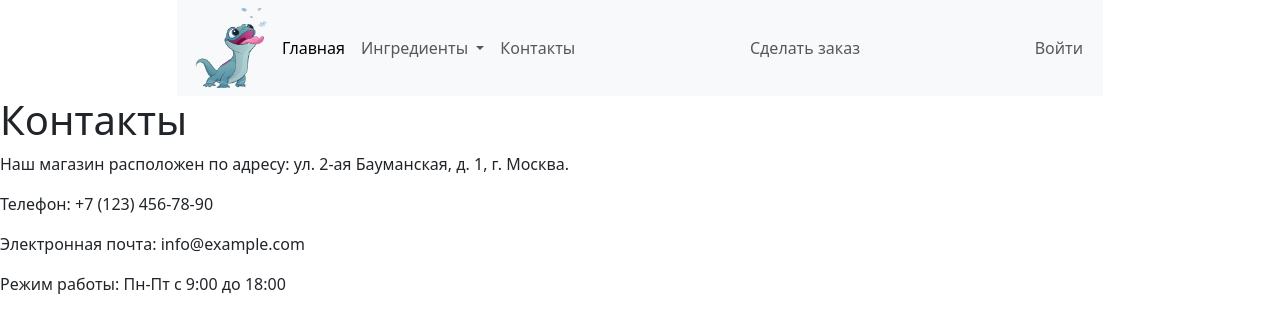
After one commit to Dmitrii-F/icecream_bar, a Django app: page /contacts/ in a window 1280 px wide. The commit adds this page. Shown: the top 333 px of the page. Run offline with Django 5.2, Linux system fonts and the light colour scheme.

Commit message:
Добавлена страница с контактами

```diff
--- /dev/null
+++ b/icecream/icecream_bar/templates/contacts/contacts.html
@@ -0,0 +1,11 @@
+{% extends 'base/base.html' %}
+
+{% block content %}
+<div class="row">
+    <h1>Контакты</h1>
+    <p>Наш магазин расположен по адресу: ул. 2-ая Бауманская, д. 1, г. Москва.</p>
+    <p>Телефон: +7 (123) 456-78-90</p>
+    <p>Электронная почта: info@example.com</p>
+    <p>Режим работы: Пн-Пт с 9:00 до 18:00</p>
+</div>
+{% endblock %}
--- a/icecream/icecream_bar/urls.py
+++ b/icecream/icecream_bar/urls.py
@@ -11,5 +11,6 @@ urlpatterns = [
     path('orders/', views.OrdersListView.as_view(), name='orders'),
     path('orders/create/', views.OrderCreateView.as_view(), name='order_create'),
     path('accounts/', include('django.contrib.auth.urls')),
-    path('registration/', views.create_account, name='create_account')
+    path('registration/', views.create_account, name='create_account'),
+    path('contacts/', views.contacts, name='contacts')
 ]
--- a/icecream/icecream_bar/views.py
+++ b/icecream/icecream_bar/views.py
@@ -35,6 +35,9 @@ def create_account(request):
         form = SignUpForm()
     return render(request, 'registration/create_account.html', {'form': form})
 
+def contacts(request):
+    return render(request, 'contacts/contacts.html')
+
 class IndexView(View):
     def get(self, request, *args, **kwargs):
         return render(request, 'icecream_bar/index.html')
--- a/icecream/templates/base/nav.html
+++ b/icecream/templates/base/nav.html
@@ -26,7 +26,7 @@
           </ul>
 
         <li class="nav-item">
-          <a class="nav-link" href="#">Контакты</a>
+          <a class="nav-link" href="/contacts/">Контакты</a>
         </li>
       </ul>
       <ul class="navbar-nav ms-auto mb-2 mb-lg-0">
```
